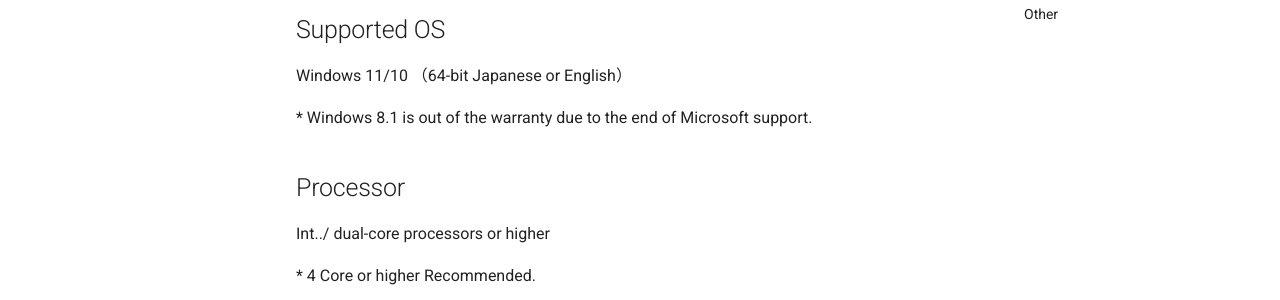
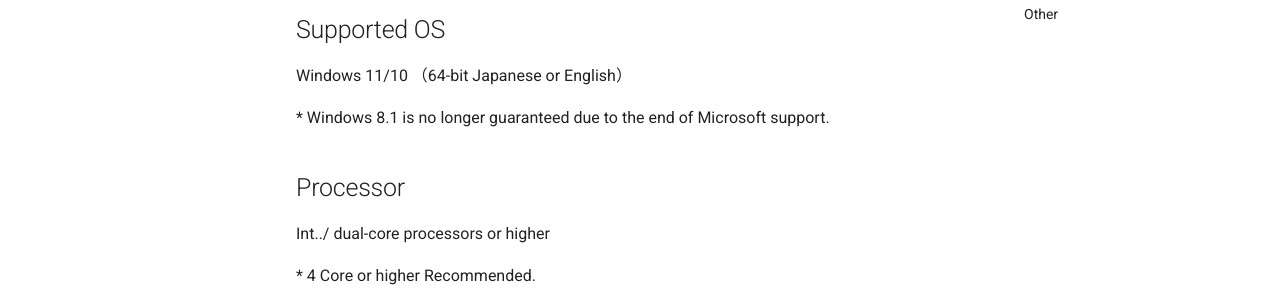
Before and after one commit to CeVIO-User-Guide-Unofficial/cevio-ai-en, an MkDocs documentation site: the page built from docs/firstguide/system_requirements.md, in a window 1280 px wide and 900 px high. Shown: the part 307-607 px from the top of the window. Built offline with MkDocs 1.6.1 and Material for MkDocs 9.7.7, drawn with Linux system fonts in a browser that asks for light colours; comment, search, counter and statistics services are not loaded.

Commit message:
fix(system_requirements): expression

```diff
--- a/docs/firstguide/system_requirements.md
+++ b/docs/firstguide/system_requirements.md
@@ -12,7 +12,7 @@ Original article: [CeVIO AI ユーザーズガイド ┃ 動作環境](https://c
 
 Windows 11/10 （64-bit Japanese or English）
 
-\* Windows 8.1 is out of the warranty due to the end of Microsoft support.
+\* Windows 8.1 is no longer guaranteed due to the end of Microsoft support.
 
 ## Processor
 
```
